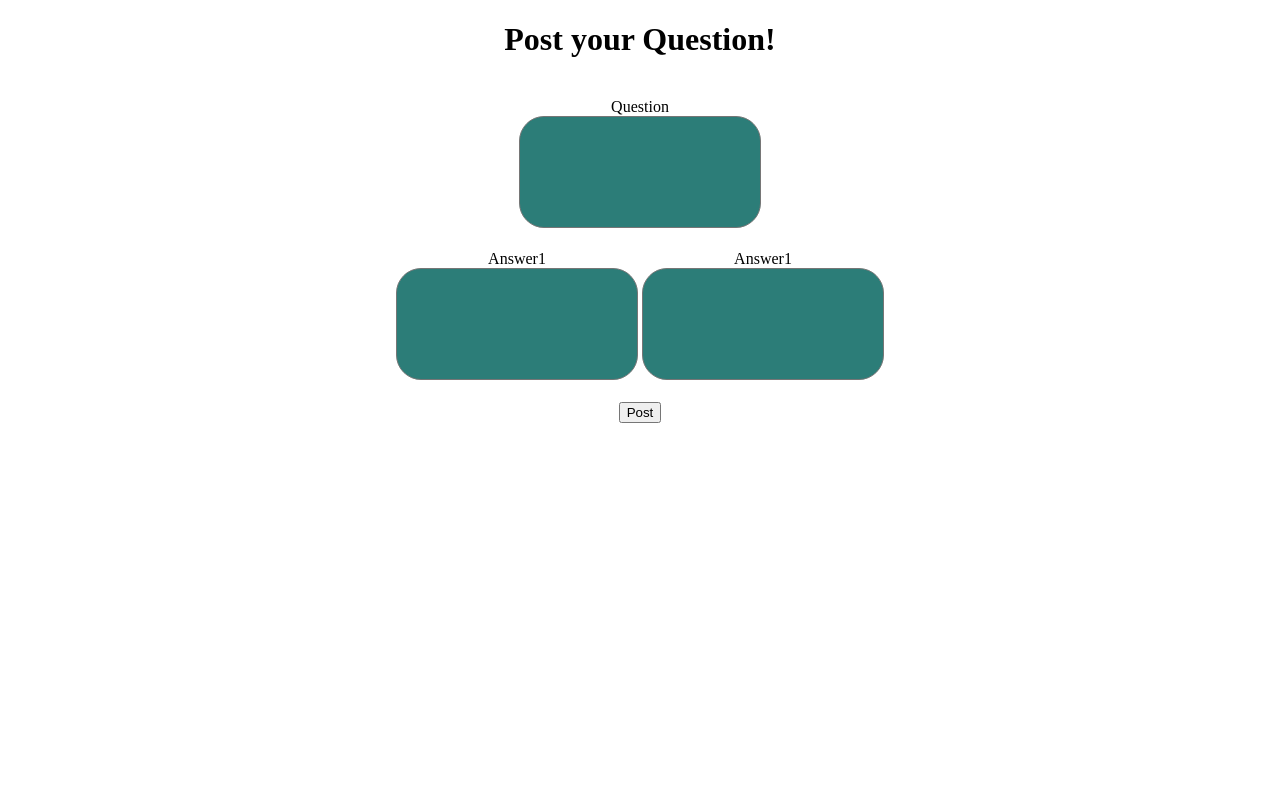
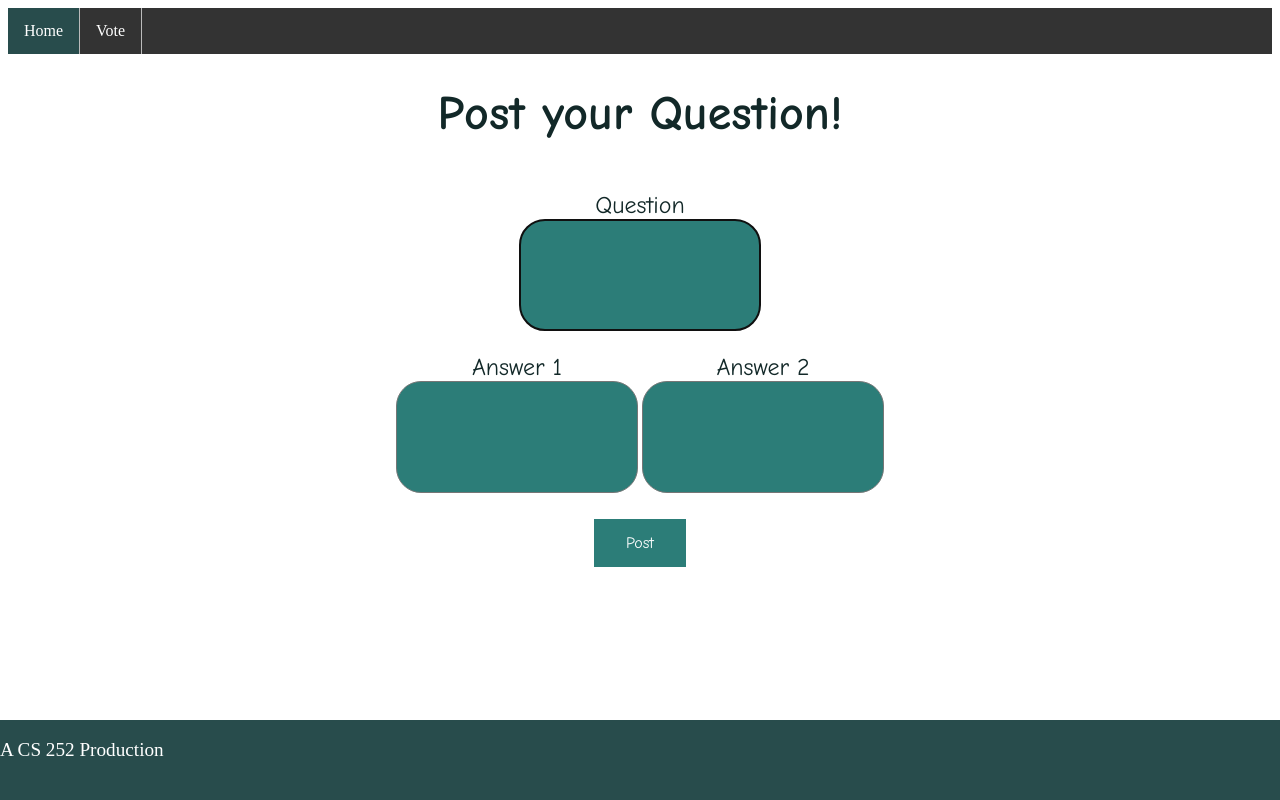
Before and after one commit to KailuOrton/cs252P, a website: page post.html in a window 1280 px wide. Drawn offline with Linux system fonts and the light colour scheme.

Commit message:
Add files via upload
Updated post.html, voteorpost.html. Rough vote.html.

```diff
--- a/post.html
+++ b/post.html
@@ -19,9 +19,91 @@
 	font-family: Comic Sans MS;
     color: white;
 }
+.inline-txtarea:hover{
+	opacity: 0.9;
+}
 .container{
 
 }
+
+button{
+
+	background-color: rgb(44,125,120);
+    border: none;
+    color: white;
+    padding: 15px 32px;
+    text-align: center;
+    text-decoration: none;
+    font-family: Comic Sans MS;
+    display: inline-block;
+    font-size: 16px;
+    margin: 4px 2px;
+    cursor: pointer;
+}
+button:hover{
+	opacity: 0.8;
+}
+
+h1{
+		font-family: Comic Sans MS;
+		text-align: center;
+		font-size: 300%;
+		color: rgb(18,40,40);
+
+
+}
+label{
+		font-family: Comic Sans MS;
+		font-size: 150%;
+		color: rgb(18, 40, 40);
+	}
+
+
+.footer {
+        position: fixed;
+        left: 0;
+        bottom: 0;
+        width: 100%;
+        height: 10%;
+        background-color: rgb(40, 76, 76);
+        color: white;
+        text-align: left;
+        font-size: 120%;
+}
+
+
+
+
+ul {
+    list-style-type: none;
+    margin: 0;
+    padding: 0;
+    overflow: hidden;
+    background-color: #333;
+}
+
+li {
+    float: left;
+    border-right:1px solid #bbb;
+}
+
+li a {
+    display: block;
+    color: white;
+    text-align: center;
+    padding: 14px 16px;
+    text-decoration: none;
+}
+
+li a:hover {
+    opacity: 0.8;
+}
+
+.active {
+    background-color: rgb(40, 76, 76);
+}
+
+
 
 </style>
 </head>
@@ -29,22 +111,28 @@
 
 <form>
 	<div class="container">
+		<ul>
+  		<li><a class="active" href="voteorpost.html">Home</a></li>
+
+  		<li><a href="vote.html">Vote</a></li>
+  		</ul>
+
 		<center>
 		<h1>Post your Question!</h1>
 		<br>
 
 		<div class="inline-div">
     	<label for ="question">Question</label><br>
-    	<textarea cols="30" rows="15" class="inline-txtarea" name = "question" required></textarea>
+    	<textarea cols="30" rows="15" class="inline-txtarea" name = "question" required autofocus></textarea>
 		</div>
 		<br>
 		<br>
 		<div class="inline-div">
-    	<label for ="a1">Answer1</label><br>
+    	<label for ="a1">Answer 1</label><br>
     	<textarea cols="30" rows="15" class="inline-txtarea" name = "a1" required></textarea>
 		</div>
 		<div class="inline-div">
-    	<label for ="a2">Answer1</label><br>
+    	<label for ="a2">Answer 2</label><br>
     	<textarea cols="30" rows="15" class="inline-txtarea" name = "a2" required></textarea>
 		</div>
 
@@ -53,9 +141,16 @@
 		<button type = "submit" title="Press this to post your question">Post</button>
 
 
-</center>
+	</center>
+<div class="footer">
+
+  <p>A CS 252 Production</p>
+</div>
+
 </div>
 </form>
 
+
+
 </body>
 </html>
```
Also changed, not shown: vote.html (added, +65 -0 lines), voteorpost.html (+19 -1 lines).
